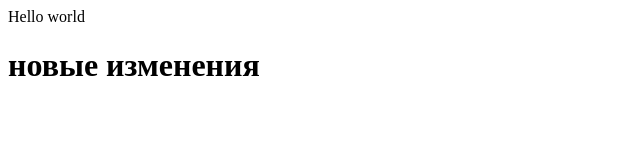
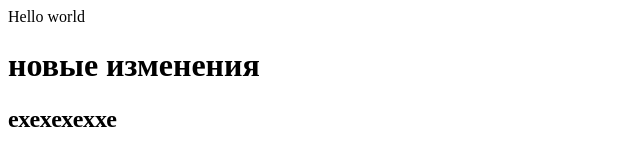
Before and after one commit to haorki88/209IS_Tarasova-Ogorodnik, a plain HTML site: page index.html in a window 1280 px wide. Shown: the whole page, without its empty margins (0-640 px from the left). Drawn offline with Linux system fonts and the light colour scheme.

Commit message:
добавлен тег h2

```diff
--- a/index.html
+++ b/index.html
@@ -8,5 +8,6 @@
 <body>
     <header>Hello world</header>
     <h1>новые изменения</h1>
+    <h2>ехехехеххе</h2>
 </body>
 </html>
```
